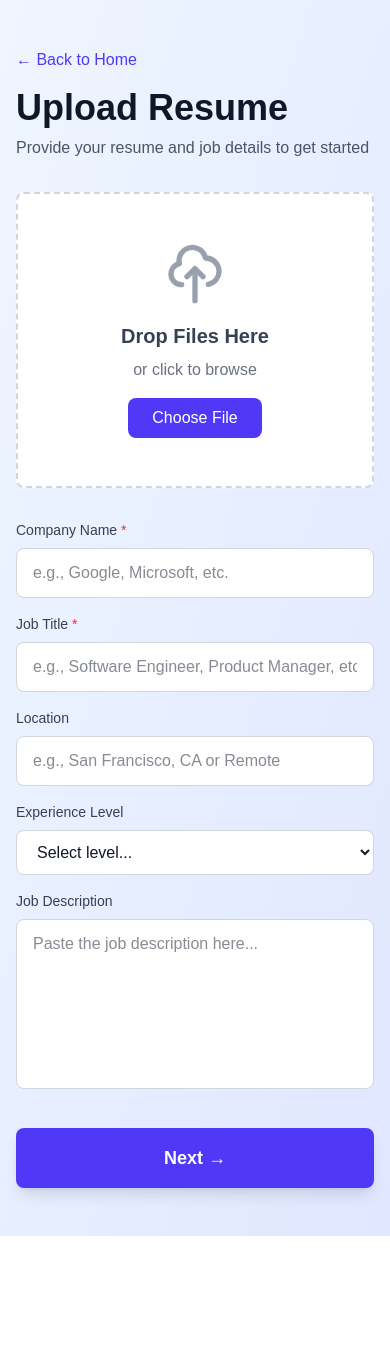
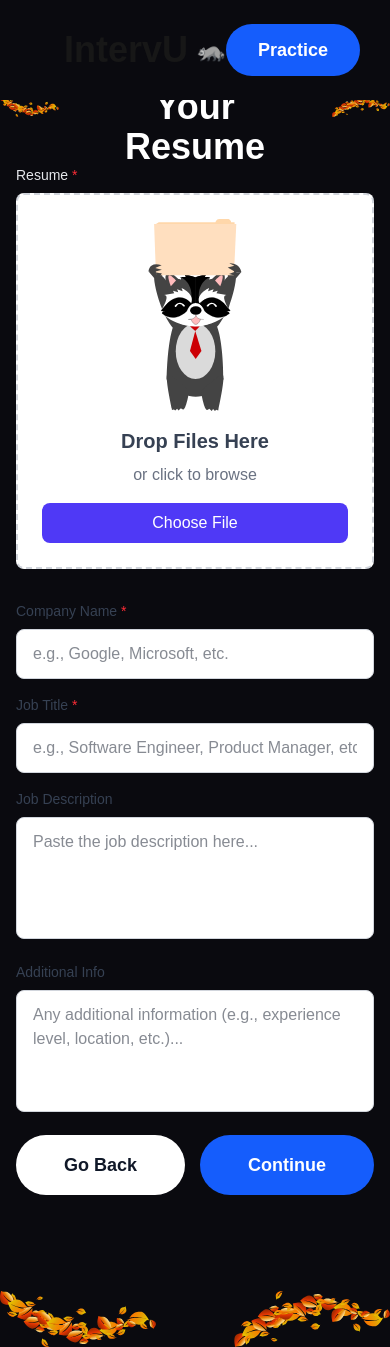
Before and after one commit to PaulP1406/IntervU_frontend, a Next.js app in the folder intervu/: page /upload in a window 390 px wide. Before the commit the page ends 1236 px from the top, so only its background shows below. Built offline with nearby package versions, Linux system fonts and the light colour scheme; a web font is replaced by a local one.

Commit message:
reverted some design changes

```diff
--- a/intervu/src/app/interview/page.tsx
+++ b/intervu/src/app/interview/page.tsx
@@ -163,7 +163,7 @@ export default function InterviewPage() {
                     },
                     body: JSON.stringify({
                         text: currentQuestion.question,
-                        voiceId: INTERVIEWER_VOICE,
+                        voiceId: "alloy",
                     }),
                 });
 
--- a/intervu/src/app/topics/page.tsx
+++ b/intervu/src/app/topics/page.tsx
@@ -5,6 +5,7 @@ import { useRouter } from 'next/navigation';
 import Link from 'next/link';
 import { useInterview } from '@/context/InterviewContext';
 import { createInterviewSession, getInterviewQuestions } from '@/lib/api';
+import Header from '@/components/Header';
 
 // Define available interview topics
 const INTERVIEW_TOPICS = [
@@ -181,14 +182,19 @@ export default function TopicsPage() {
   };
 
   return (
-    <div className="min-h-screen bg-gradient-to-br from-blue-50 to-indigo-100 dark:from-gray-900 dark:to-gray-800 py-12 px-4">
-      <div className="container mx-auto max-w-6xl">
-        {/* Header */}
-        <div className="mb-12 text-center">
-          <Link href="/upload" className="text-indigo-600 dark:text-indigo-400 hover:underline mb-4 inline-block">
-            ← Back
-          </Link>
-          <h1 className="text-5xl font-bold text-gray-900 dark:text-white mb-4">
+    <div className="min-h-screen bg-[#0a0a0f] pt-24">
+      <Header />
+
+      {/* Top Leaves Decoration with Title */}
+      <section className="flex justify-between items-center w-full relative">
+        <img
+          src="/leavesLeft.svg"
+          alt="Decorative leaves"
+          className="h-auto"
+          style={{ width: '15%' }}
+        />
+        <div className="absolute left-1/2 transform -translate-x-1/2 text-center px-8 pt-12">
+          <h1 className="text-4xl font-bold text-white mb-4">
             Select Your Interview Topics
           </h1>
           <p className="text-xl text-gray-300">
--- a/intervu/src/app/upload/page.tsx
+++ b/intervu/src/app/upload/page.tsx
@@ -1,25 +1,56 @@
-"use client";
+'use client';
 
 import { useState, useEffect } from 'react';
 import { useRouter } from 'next/navigation';
 import Link from 'next/link';
 import { useInterview } from '@/context/InterviewContext';
+import Header from '@/components/Header';
 
 export default function UploadPage() {
   const router = useRouter();
-  const { setResumeText: setContextResumeText, setJobTitle: setContextJobTitle, setJobInfo, setCompanyName: setContextCompanyName, setAdditionalInfo } = useInterview();
+  const {
+    resumeText: contextResumeText,
+    setResumeText: setContextResumeText,
+    resumeFileName: contextResumeFileName,
+    setResumeFileName: setContextResumeFileName,
+    jobTitle: contextJobTitle,
+    setJobTitle: setContextJobTitle,
+    jobInfo: contextJobInfo,
+    setJobInfo,
+    companyName: contextCompanyName,
+    setCompanyName: setContextCompanyName,
+    additionalInfo: contextAdditionalInfo,
+    setAdditionalInfo
+  } = useInterview();
 
   const [formData, setFormData] = useState({
     companyName: '',
     jobTitle: '',
-    location: '',
-    experienceLevel: '',
+    additionalInfo: '',
     jobDescription: '',
   });
   const [resumeFile, setResumeFile] = useState<File | null>(null);
   const [resumeText, setResumeText] = useState<string>('');
+  const [resumeFileName, setResumeFileName] = useState<string>('');
   const [isDragging, setIsDragging] = useState(false);
   const [isParsingPdf, setIsParsingPdf] = useState(false);
+
+  // Initialize form data from context on mount
+  useEffect(() => {
+    if (contextCompanyName || contextJobTitle || contextJobInfo || contextAdditionalInfo) {
+      setFormData({
+        companyName: contextCompanyName,
+        jobTitle: contextJobTitle,
+        additionalInfo: contextAdditionalInfo,
+        jobDescription: contextJobInfo,
+      });
+    }
+    if (contextResumeText) {
+      setResumeText(contextResumeText);
+      setResumeFileName(contextResumeFileName);
+      // Note: We can't restore the actual File object, but we show that resume was uploaded
+    }
+  }, []);
 
   const handleDragOver = (e: React.DragEvent) => {
     e.preventDefault();
@@ -40,6 +71,8 @@ export default function UploadPage() {
       const file = files[0];
       if (file.type === 'application/pdf' || file.name.endsWith('.pdf')) {
         setResumeFile(file);
+        setResumeFileName(file.name);
+        setContextResumeFileName(file.name);
         parsePdfToText(file);
       } else {
         alert('Please upload a PDF file');
@@ -51,6 +84,8 @@ export default function UploadPage() {
     const files = e.target.files;
     if (files && files.length > 0) {
       setResumeFile(files[0]);
+      setResumeFileName(files[0].name);
+      setContextResumeFileName(files[0].name);
       parsePdfToText(files[0]);
     }
   };
@@ -59,7 +94,7 @@ export default function UploadPage() {
     setIsParsingPdf(true);
     try {
       // Dynamically import PDF.js to avoid SSR issues
-            const pdfjsLib = await import("pdfjs-dist");
+      const pdfjsLib = await import('pdfjs-dist');
 
       // Set worker to use jsdelivr CDN (more reliable than unpkg)
       pdfjsLib.GlobalWorkerOptions.workerSrc = `https://cdn.jsdelivr.net/npm/pdfjs-dist@${pdfjsLib.version}/build/pdf.worker.min.mjs`;
@@ -70,7 +105,7 @@ export default function UploadPage() {
         useWorkerFetch: false,
         isEvalSupported: false,
       }).promise;
-            let fullText = "";
+      let fullText = '';
 
       // Extract text from all pages
       for (let i = 1; i <= pdf.numPages; i++) {
@@ -78,11 +113,12 @@ export default function UploadPage() {
         const textContent = await page.getTextContent();
         const pageText = textContent.items
           .map((item: any) => item.str)
-                    .join(" ");
-                fullText += pageText + "\n";
+          .join(' ');
+        fullText += pageText + '\n';
       }
 
       setResumeText(fullText.trim());
+      setContextResumeText(fullText.trim());
       console.log('Parsed resume text:', fullText.trim());
     } catch (error) {
       console.error('Error parsing PDF:', error);
@@ -98,13 +134,29 @@ export default function UploadPage() {
       ...prev,
       [name]: value
     }));
+
+    // Save to context immediately as user types
+    switch (name) {
+      case 'companyName':
+        setContextCompanyName(value);
+        break;
+      case 'jobTitle':
+        setContextJobTitle(value);
+        break;
+      case 'jobDescription':
+        setJobInfo(value);
+        break;
+      case 'additionalInfo':
+        setAdditionalInfo(value);
+        break;
+    }
   };
 
   const handleSubmit = (e: React.FormEvent) => {
     e.preventDefault();
 
-    // Validation
-    if (!resumeFile) {
+    // Validation - accept either current file or existing resume text from context
+    if (!resumeFile && !resumeText) {
       alert('Please upload your resume');
       return;
     }
@@ -119,16 +171,15 @@ export default function UploadPage() {
     setJobInfo(formData.jobDescription);
     setContextCompanyName(formData.companyName);
 
-    // Combine location and experience level as additional info
-    const additionalInfoText = `Location: ${formData.location || 'Not specified'}. Experience Level: ${formData.experienceLevel || 'Not specified'}.`;
-    setAdditionalInfo(additionalInfoText);
+    // Save additional info
+    setAdditionalInfo(formData.additionalInfo);
 
     console.log('Form data saved to context:', {
       resumeText,
       jobTitle: formData.jobTitle,
       jobInfo: formData.jobDescription,
       companyName: formData.companyName,
-      additionalInfo: additionalInfoText
+      additionalInfo: formData.additionalInfo
     });
 
     // Navigate to topics selection page
@@ -136,26 +187,41 @@ export default function UploadPage() {
   };
 
   return (
-    <div className="min-h-screen bg-gradient-to-br from-blue-50 to-indigo-100 dark:from-gray-900 dark:to-gray-800 py-12 px-4">
-      <div className="container mx-auto max-w-6xl">
-        {/* Header */}
-        <div className="mb-8">
-          <Link href="/" className="text-indigo-600 dark:text-indigo-400 hover:underline mb-4 inline-block">
-            ← Back to Home
-          </Link>
-          <h1 className="text-4xl font-bold text-gray-900 dark:text-white mb-2">
-            Upload Resume
+    <div className="min-h-screen bg-[#0a0a0f] pt-24">
+      <Header />
+
+      {/* Top Leaves Decoration with Title */}
+      <section className="flex justify-between items-center w-full relative">
+        <img
+          src="/leavesLeft.svg"
+          alt="Decorative leaves"
+          className="h-auto"
+          style={{ width: '15%' }}
+        />
+        <div className="absolute left-1/2 transform -translate-x-1/2 text-center">
+          <h1 className="text-4xl font-bold text-white">
+            Upload Your Resume
           </h1>
-          <p className="text-gray-600 dark:text-gray-300">
-            Provide your resume and job details to get started
-          </p>
         </div>
+        <img
+          src="/leavesRight.svg"
+          alt="Decorative leaves"
+          className="h-auto"
+          style={{ width: '15%' }}
+        />
+      </section>
 
-        <form onSubmit={handleSubmit} className="grid md:grid-cols-2 gap-8">
+      <div className="container mx-auto max-w-5xl py-12 px-4">
+
+        <form onSubmit={handleSubmit}>
+          <div className="grid md:grid-cols-2 gap-8">
           {/* Left Column - Resume Upload */}
-          <div>
+          <div className="flex flex-col">
+            <label className="block text-sm font-medium text-gray-200 mb-2">
+              Resume <span className="text-red-500">*</span>
+            </label>
             <div
-              className={`border-2 border-dashed rounded-lg p-12 text-center transition-all ${
+              className={`flex-1 border-2 border-dashed rounded-lg p-6 text-center transition-all flex flex-col justify-center ${
                 isDragging
                   ? 'border-indigo-500 bg-indigo-50 dark:bg-indigo-900/20'
                   : 'border-gray-300 dark:border-gray-600 bg-white dark:bg-gray-800'
@@ -165,19 +231,11 @@ export default function UploadPage() {
               onDrop={handleDrop}
             >
               <div className="mb-4">
-                <svg
-                  className="mx-auto h-16 w-16 text-gray-400"
-                  fill="none"
-                  viewBox="0 0 24 24"
-                  stroke="currentColor"
-                >
-                  <path
-                    strokeLinecap="round"
-                    strokeLinejoin="round"
-                    strokeWidth={2}
-                    d="M7 16a4 4 0 01-.88-7.903A5 5 0 1115.9 6L16 6a5 5 0 011 9.9M15 13l-3-3m0 0l-3 3m3-3v12"
+                <img
+                  src="/raccoonUpload.svg"
+                  alt="Upload"
+                  className="mx-auto h-48 w-48"
                 />
-                </svg>
               </div>
               <p className="text-xl font-semibold text-gray-700 dark:text-gray-200 mb-2">
                 Drop Files Here
@@ -215,11 +273,21 @@ export default function UploadPage() {
                   </p>
                 </div>
               )}
+              {!resumeFile && resumeText && !isParsingPdf && (
+                <div className="mt-4 p-3 bg-green-50 dark:bg-green-900/20 border border-green-200 dark:border-green-800 rounded">
+                  <p className="text-green-700 dark:text-green-300 font-medium">
+                    ✓ {resumeFileName || 'Resume Previously Uploaded'}
+                  </p>
+                  <p className="text-green-600 dark:text-green-400 text-sm mt-1">
+                    {resumeText.length} characters stored
+                  </p>
+                </div>
+              )}
             </div>
           </div>
 
           {/* Right Column - Job Details Form */}
-          <div className="space-y-4">
+          <div className="flex flex-col space-y-4">
             {/* Company Name */}
             <div>
               <label htmlFor="companyName" className="block text-sm font-medium text-gray-700 dark:text-gray-200 mb-2">
@@ -254,44 +322,8 @@ export default function UploadPage() {
               />
             </div>
 
-            {/* Location */}
-            <div>
-              <label htmlFor="location" className="block text-sm font-medium text-gray-700 dark:text-gray-200 mb-2">
-                Location
-              </label>
-              <input
-                type="text"
-                id="location"
-                name="location"
-                value={formData.location}
-                onChange={handleInputChange}
-                className="w-full px-4 py-3 border border-gray-300 dark:border-gray-600 rounded-lg focus:ring-2 focus:ring-indigo-500 focus:border-transparent bg-white dark:bg-gray-700 text-gray-900 dark:text-white"
-                placeholder="e.g., San Francisco, CA or Remote"
-              />
-            </div>
-
-            {/* Experience Level */}
-            <div>
-              <label htmlFor="experienceLevel" className="block text-sm font-medium text-gray-700 dark:text-gray-200 mb-2">
-                Experience Level
-              </label>
-              <select
-                id="experienceLevel"
-                name="experienceLevel"
-                value={formData.experienceLevel}
-                onChange={handleInputChange}
-                className="w-full px-4 py-3 border border-gray-300 dark:border-gray-600 rounded-lg focus:ring-2 focus:ring-indigo-500 focus:border-transparent bg-white dark:bg-gray-700 text-gray-900 dark:text-white"
-              >
-                <option value="">Select level...</option>
-                <option value="entry">Entry Level (0-2 years)</option>
-                <option value="mid">Mid Level (3-5 years)</option>
-                <option value="senior">Senior Level (6-10 years)</option>
-                <option value="lead">Lead/Principal (10+ years)</option>
-              </select>
-            </div>
-
             {/* Job Description */}
-            <div>
+            <div className="space-y-0">
               <label htmlFor="jobDescription" className="block text-sm font-medium text-gray-700 dark:text-gray-200 mb-2">
                 Job Description
               </label>
@@ -300,24 +332,64 @@ export default function UploadPage() {
                 name="jobDescription"
                 value={formData.jobDescription}
                 onChange={handleInputChange}
-                rows={6}
+                rows={4}
                 className="w-full px-4 py-3 border border-gray-300 dark:border-gray-600 rounded-lg focus:ring-2 focus:ring-indigo-500 focus:border-transparent bg-white dark:bg-gray-700 text-gray-900 dark:text-white resize-none"
                 placeholder="Paste the job description here..."
               />
             </div>
 
-            {/* Submit Button */}
-            <div className="pt-4">
+            {/* Additional Info */}
+            <div className="space-y-0">
+              <label htmlFor="additionalInfo" className="block text-sm font-medium text-gray-700 dark:text-gray-200 mb-2">
+                Additional Info
+              </label>
+              <textarea
+                id="additionalInfo"
+                name="additionalInfo"
+                value={formData.additionalInfo}
+                onChange={handleInputChange}
+                rows={4}
+                className="w-full px-4 py-3 border border-gray-300 dark:border-gray-600 rounded-lg focus:ring-2 focus:ring-indigo-500 focus:border-transparent bg-white dark:bg-gray-700 text-gray-900 dark:text-white resize-none"
+                placeholder="Any additional information (e.g., experience level, location, etc.)..."
+              />
+            </div>
+
+            {/* Bottom Row - Go Back Button and Submit Button */}
+            <div className="flex justify-between items-center">
+              <button
+                type="button"
+                onClick={() => router.push('/')}
+                className="bg-white hover:bg-gray-200 text-gray-900 text-lg font-semibold px-12 py-4 rounded-[32px] transition-colors duration-200"
+              >
+                Go Back
+              </button>
               <button
                 type="submit"
-                className="w-full bg-indigo-600 hover:bg-indigo-700 text-white text-lg font-semibold px-8 py-4 rounded-lg shadow-lg transition-all duration-200 transform hover:scale-105"
+                className="bg-blue-600 hover:bg-blue-700 text-white text-lg font-semibold px-12 py-4 rounded-[32px] transition-colors duration-200"
               >
-                Next →
+                Continue
               </button>
+            </div>
           </div>
           </div>
         </form>
       </div>
+
+      {/* Bottom Leaves Decoration */}
+      <section className="flex justify-between w-full mt-12">
+        <img
+          src="/leavesLeft.svg"
+          alt="Decorative leaves"
+          className="h-auto"
+          style={{ width: '40%' }}
+        />
+        <img
+          src="/leavesRight.svg"
+          alt="Decorative leaves"
+          className="h-auto"
+          style={{ width: '40%' }}
+        />
+      </section>
     </div>
   );
 }
--- a/intervu/src/context/InterviewContext.tsx
+++ b/intervu/src/context/InterviewContext.tsx
@@ -1,7 +1,7 @@
-"use client";
+'use client';
 
-import React, { createContext, useContext, useState, ReactNode } from "react";
-import type { InterviewQuestion } from "@/lib/api";
+import React, { createContext, useContext, useState, ReactNode } from 'react';
+import type { InterviewQuestion } from '@/lib/api';
 
 interface InterviewContextType {
   sessionId: string | null;
@@ -9,6 +9,9 @@ interface InterviewContextType {
 
   resumeText: string;
   setResumeText: (text: string) => void;
+
+  resumeFileName: string;
+  setResumeFileName: (name: string) => void;
 
   jobTitle: string;
   setJobTitle: (title: string) => void;
@@ -32,13 +35,12 @@ interface InterviewContextType {
   setTranscripts: (transcripts: Array<{ question: string; answer: string }>) => void;
 }
 
-const InterviewContext = createContext<InterviewContextType | undefined>(
-    undefined
-);
+const InterviewContext = createContext<InterviewContextType | undefined>(undefined);
 
 export function InterviewProvider({ children }: { children: ReactNode }) {
   const [sessionId, setSessionId] = useState<string | null>(null);
   const [resumeText, setResumeText] = useState('');
+  const [resumeFileName, setResumeFileName] = useState('');
   const [jobTitle, setJobTitle] = useState('');
   const [jobInfo, setJobInfo] = useState('');
   const [companyName, setCompanyName] = useState('');
@@ -54,6 +56,8 @@ export function InterviewProvider({ children }: { children: ReactNode }) {
         setSessionId,
         resumeText,
         setResumeText,
+        resumeFileName,
+        setResumeFileName,
         jobTitle,
         setJobTitle,
         jobInfo,
@@ -76,11 +80,9 @@ export function InterviewProvider({ children }: { children: ReactNode }) {
 }
 
 export function useInterview() {
-    const context = useContext(InterviewContext);
-    if (context === undefined) {
-        throw new Error(
-            "useInterview must be used within an InterviewProvider"
-        );
-    }
-    return context;
+  const context = useContext(InterviewContext);
+  if (context === undefined) {
+    throw new Error('useInterview must be used within an InterviewProvider');
+  }
+  return context;
 }
```
Also changed, not shown: intervu/src/app/results/page.tsx (+4 -4 lines). Lines whose indentation alone changed are shown as unchanged.
